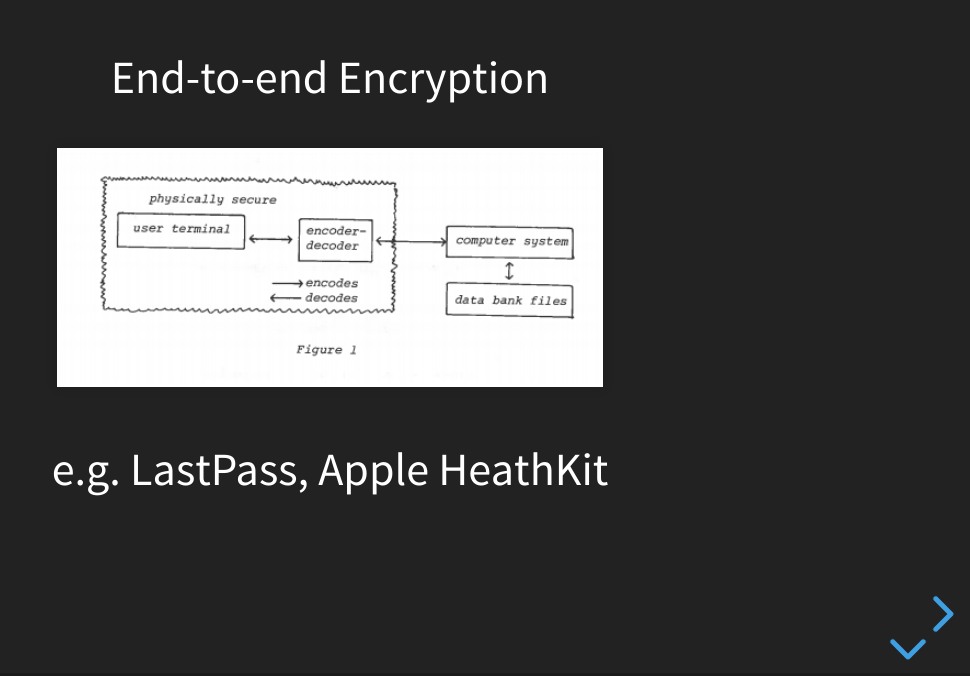
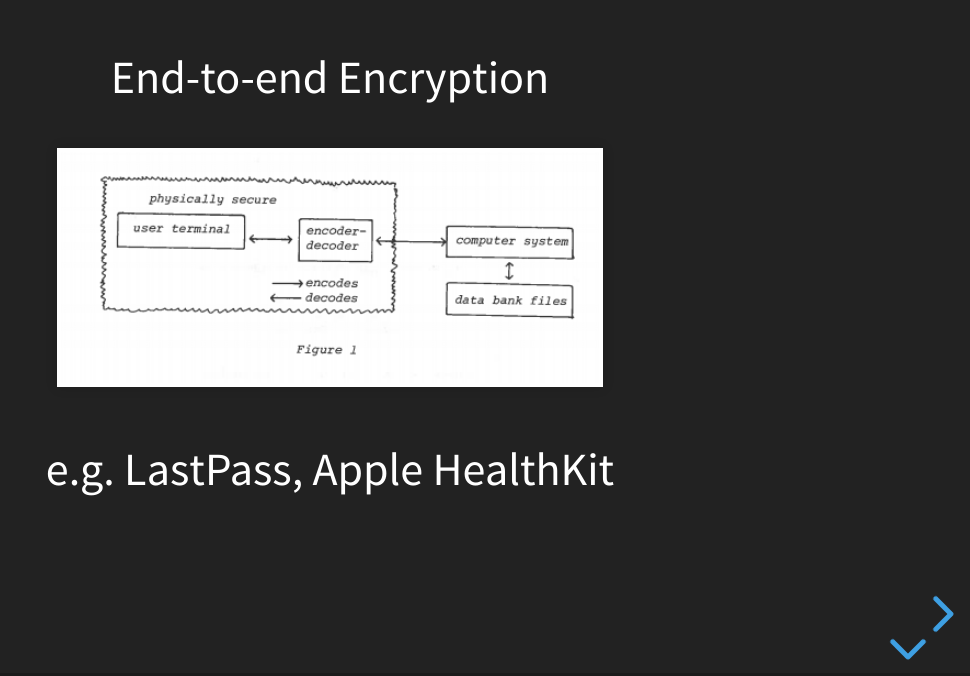
Before and after one commit to Leibniz137/paperswelove, a website: page index.html in a window 1280 px wide. Shown: the part 124-800 px from the top of the page, without its empty margins (310-1280 px from the left). Drawn offline with Linux system fonts and the light colour scheme.

Commit message:
fix spelling

```diff
--- a/index.html
+++ b/index.html
@@ -28,7 +28,7 @@
 					<section>
 						<p>End-to-end Encryption</p>
 						<img src='figure1.png'/>
-						<p>e.g. LastPass, Apple HeathKit</p>
+						<p>e.g. LastPass, Apple HealthKit</p>
 					</section>
 					<section>
 						<q>... an information system working with encrypted data can at most
```
